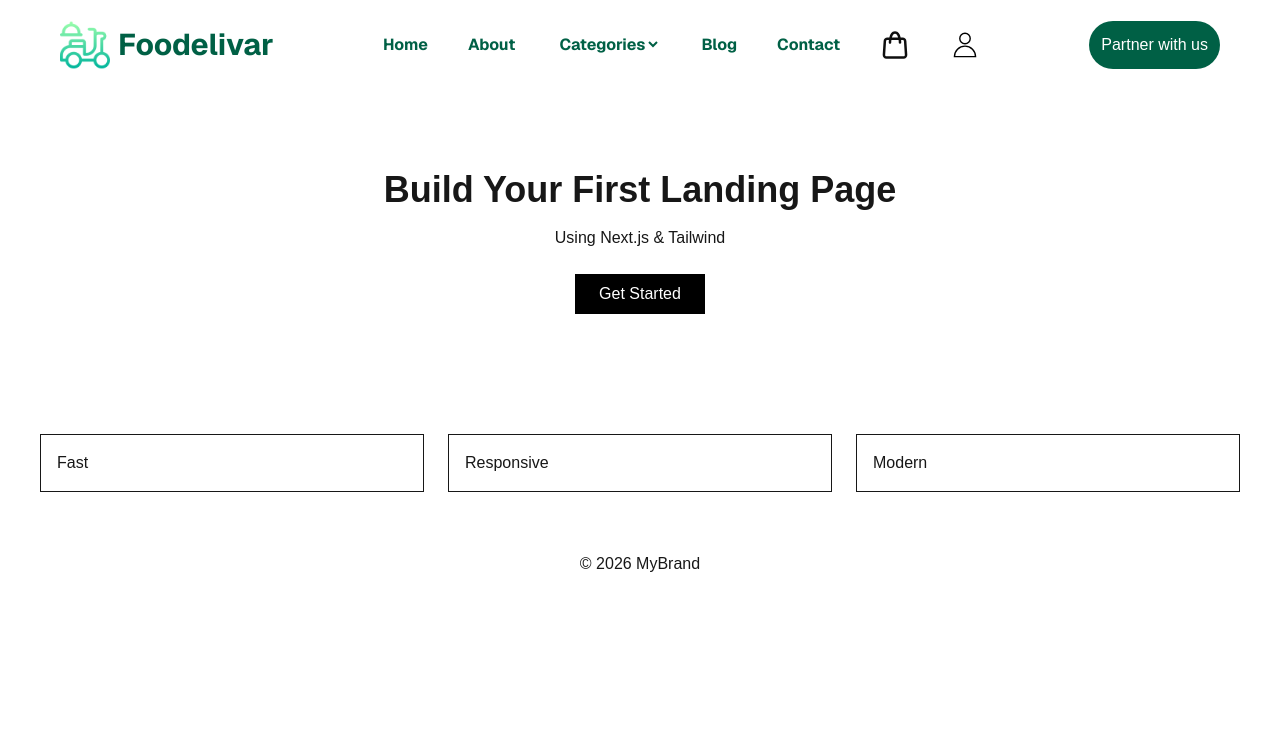
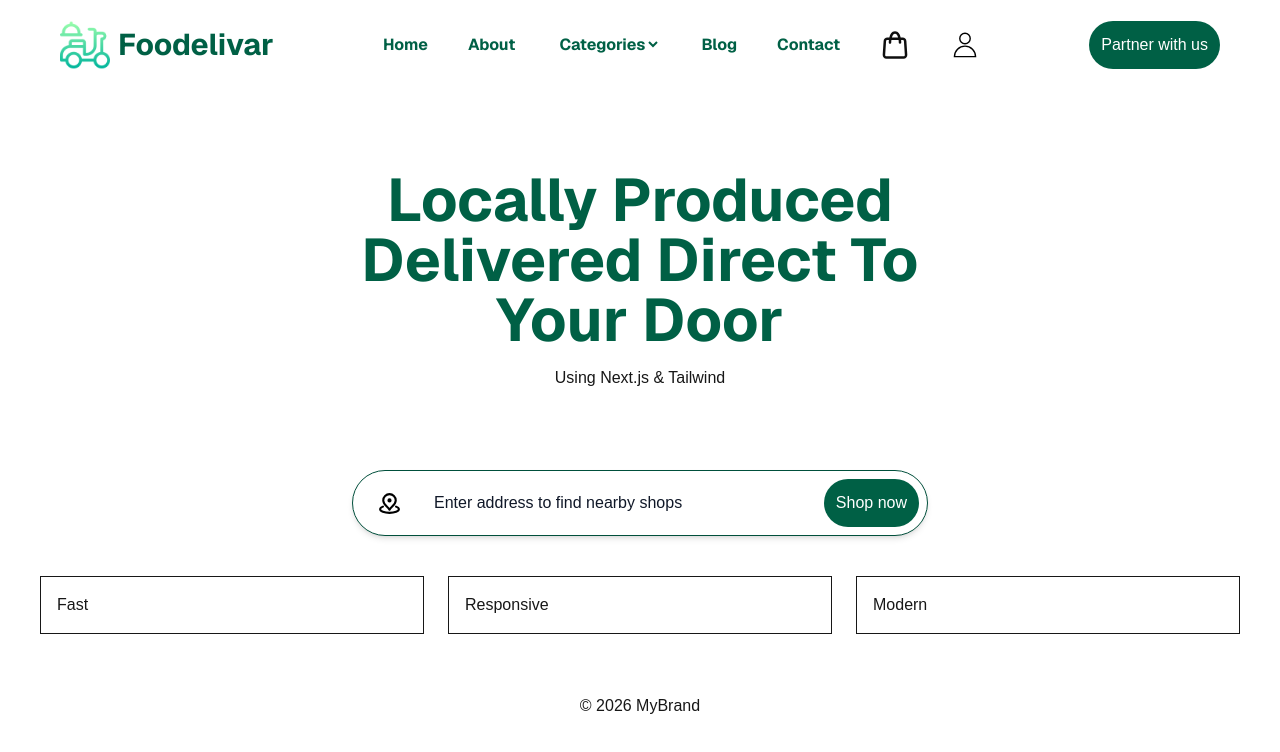
Before and after one commit to mdrifatunnobirifat/Foodie_Fresh, a Next.js app: page / in a window 1280 px wide. Shown: the top 752 px of the page. Built offline with nearby package versions, Linux system fonts and the light colour scheme.

Commit message:
:sparkles: Feat:Added the Searchbar components and Hero section  of  FoodieFresh

```diff
--- a/app/components/Hero.tsx
+++ b/app/components/Hero.tsx
@@ -1,11 +1,12 @@
+import Image from "next/image";
 export default function Hero() {
   return (
-    <div className="text-center py-20">
-      <h1 className="text-4xl font-bold">Build Your First Landing Page</h1>
-      <p className="mt-4">Using Next.js & Tailwind</p>
-      <button className="mt-6 px-6 py-2 bg-black text-white">
-        Get Started
-      </button>
+    <div className="text-center py-10 my-10 space-y-20">
+        <div>
+           <h1 className=" font-bold font-sans text-emerald-800  text-6xl">Locally Produced <br/>Delivered Direct To<br/> Your Door</h1>
+           <p className="mt-4">Using Next.js & Tailwind</p>
+        </div>
+
     </div>
   );
 }
--- /dev/null
+++ b/app/components/Searchbar.tsx
@@ -0,0 +1,21 @@
+  import Image from "next/image";
+export default function Searchbar() {
+  return (
+  <div className="flex items-center  bg-white rounded-full p-2 shadow-md border border-emerald-900 w-full max-w-xl mx-auto">
+           <div className="flex ml-4">
+               <Image src="/map-pin-alt-svgrepo-com.svg" alt="map icon" width={25} height={25}
+                className="object-contain"/>
+           </div>
+           <div className="flex-1  ">
+                <input  type="address" placeholder="Enter address to find nearby shops " className="flex p-3 outline-none bg-transparent text-gray-700 placeholder-gray-900 w-100 ml-5 "/>
+           </div>
+           <div className="flex ">
+               <button className="bg-emerald-800 text-white p-3 rounded-full ">Shop now</button>
+           </div>
+           <div>
+
+
+           </div>
+       </div>
+  );
+}
--- a/app/page.tsx
+++ b/app/page.tsx
@@ -2,14 +2,17 @@ import Navbar from "@/app/components/Navbar";
 import Hero from "@/app/components/Hero";
 import Features from "@/app/components/Features";
 import Footer from "@/app/components/Footer";
+import Searchbar from "./components/Searchbar";
 
 export default function Home() {
   return (
     <div>
       <Navbar />
       <Hero />
+      <Searchbar/>
       <Features />
       <Footer />
+
     </div>
   );
 }
```
Also changed, not shown: public/map-pin-alt-svgrepo-com.svg (added).
